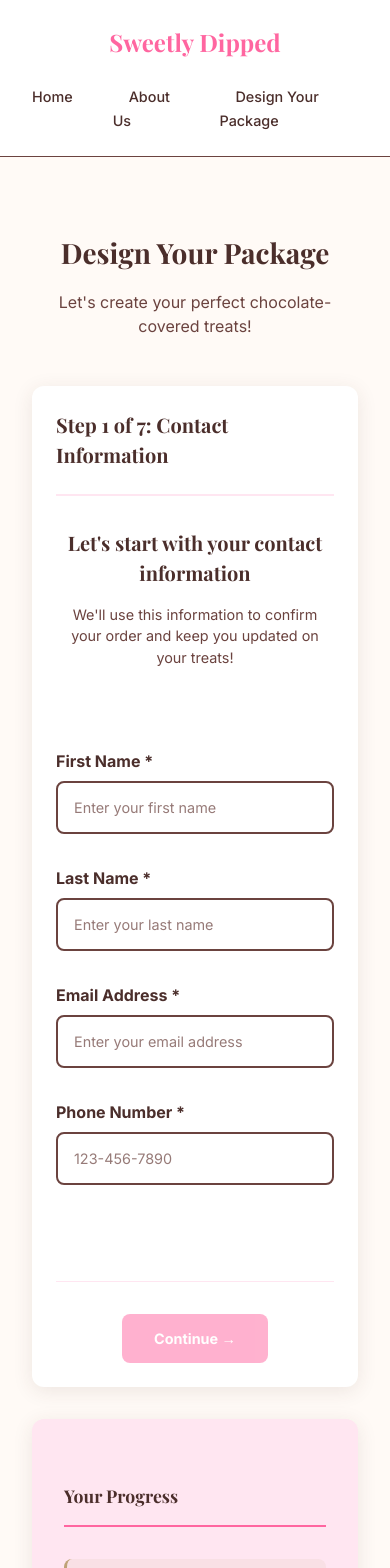
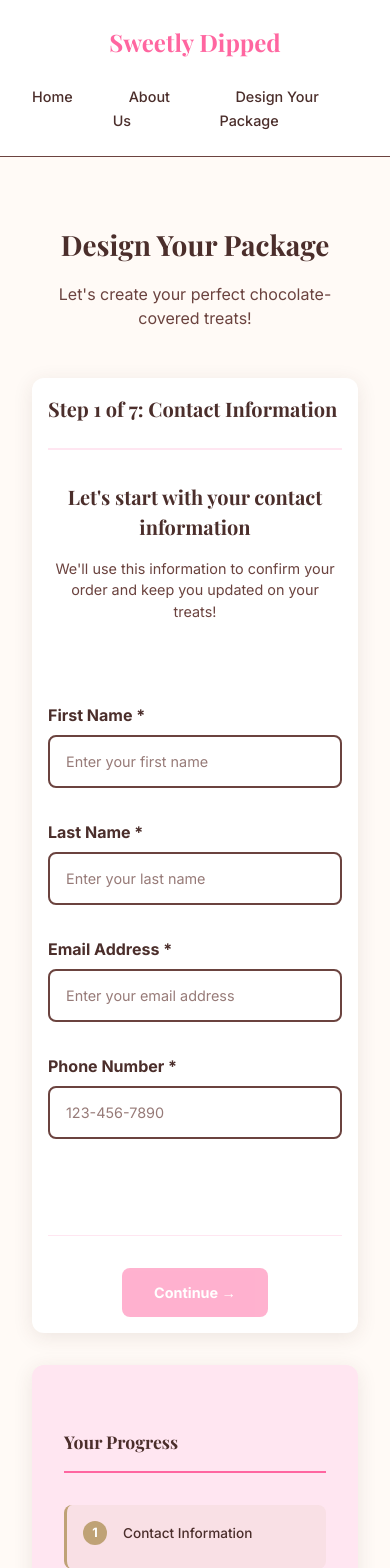
Before and after one commit to whatleytech/sweetly-dipped, a React (Vite) app: page /design-package in a window 390 px wide. Shown: the top 1568 px of the page. Built offline with nearby package versions, Linux system fonts and the light colour scheme.

Commit message:
fix(mobile): implement comprehensive responsive design for PickupDetails component

```diff
--- a/src/components/FormSteps/FormSteps.module.css
+++ b/src/components/FormSteps/FormSteps.module.css
@@ -2,6 +2,10 @@
   display: flex;
   flex-direction: column;
   gap: var(--spacing-xl);
+  width: 100%;
+  max-width: 100vw;
+  overflow: hidden;
+  box-sizing: border-box;
 }
 
 .questionSection {
@@ -28,12 +32,20 @@
   display: flex;
   flex-direction: column;
   gap: var(--spacing-lg);
+  width: 100%;
+  max-width: 100vw;
+  overflow: hidden;
+  box-sizing: border-box;
 }
 
 .fieldGroup {
   display: flex;
   flex-direction: column;
   gap: var(--spacing-xs);
+  width: 100%;
+  max-width: 100vw;
+  overflow: hidden;
+  box-sizing: border-box;
 }
 
 .label {
@@ -250,7 +262,7 @@
   cursor: pointer;
 }
 
-/* Mobile responsive */
+/* Comprehensive mobile responsive - covers all mobile devices */
 @media (max-width: 767px) {
   .questionTitle {
     font-size: 1.25rem;
@@ -309,10 +321,15 @@
 
   .timeWindows {
     gap: var(--spacing-md);
+    width: 100%;
+    max-width: 100vw;
+    overflow: hidden;
+    box-sizing: border-box;
   }
 
   .timeWindow {
     gap: var(--spacing-xs);
+    width: 100%;
   }
 
   .timeWindowLabel {
@@ -321,13 +338,83 @@
   }
 
   .timeGrid {
-    grid-template-columns: repeat(3, 1fr);
+    grid-template-columns: repeat(2, 1fr);
+    gap: var(--spacing-xs);
+    width: 100%;
+    max-width: 100vw;
+    box-sizing: border-box;
+  }
+
+  .timeSlot {
+    padding: var(--spacing-xs);
+    font-size: 0.8rem;
+    min-width: 0;
+    min-height: 40px;
+    word-wrap: break-word;
+    white-space: normal;
+    overflow: visible;
+    box-sizing: border-box;
+  }
+}
+
+
+
+/* Medium-small mobile devices (Pixel 7, etc.) */
+@media (max-width: 420px) {
+  .timeGrid {
+    grid-template-columns: repeat(2, 1fr) !important;
+    gap: var(--spacing-xs) !important;
+  }
+
+  .timeSlot {
+    padding: var(--spacing-xs);
+    font-size: 0.8rem;
+    min-height: 40px;
+  }
+}
+
+/* Small mobile devices (iPhone SE, Samsung Galaxy S8+, etc.) */
+@media (max-width: 380px) {
+  .timeGrid {
+    grid-template-columns: 1fr !important;
+    gap: var(--spacing-xs) !important;
+  }
+
+  .timeSlot {
+    padding: var(--spacing-sm);
+    font-size: 0.9rem;
+    min-height: 45px;
+  }
+}
+
+/* Very small mobile devices */
+@media (max-width: 400px) {
+  .timeGrid {
+    grid-template-columns: repeat(auto-fit, minmax(70px, 1fr));
     gap: var(--spacing-xs);
   }
 
   .timeSlot {
     padding: var(--spacing-xs);
-    font-size: 0.8rem;
+    font-size: 0.75rem;
+    min-height: 35px;
+  }
+}
+
+/* Extra small mobile devices */
+@media (max-width: 480px) {
+  .timeGrid {
+    grid-template-columns: 1fr;
+    gap: var(--spacing-sm);
+  }
+
+  .timeSlot {
+    padding: var(--spacing-md);
+    font-size: 1rem;
+    min-width: 100px;
+    min-height: 50px;
+    white-space: normal;
+    overflow: visible;
   }
 }
 
@@ -359,6 +446,8 @@
   display: grid;
   grid-template-columns: repeat(4, 1fr);
   gap: var(--spacing-sm);
+  width: 100%;
+  box-sizing: border-box;
 }
 
 .timeSlot {
@@ -373,6 +462,7 @@
   cursor: pointer;
   transition: all 0.2s ease;
   text-align: center;
+  box-sizing: border-box;
 }
 
 .timeSlot:hover {
--- a/src/pages/DesignPackagePage.module.css
+++ b/src/pages/DesignPackagePage.module.css
@@ -40,6 +40,10 @@
   border-radius: 12px;
   padding: var(--spacing-xl);
   box-shadow: 0 4px 20px rgba(75, 46, 43, 0.1);
+  width: 100%;
+  max-width: 100vw;
+  box-sizing: border-box;
+  overflow: hidden;
 }
 
 .stepHeader {
@@ -106,9 +110,36 @@
 
   .formSection {
     padding: var(--spacing-md);
+    width: 100%;
+    max-width: 100%;
+    box-sizing: border-box;
   }
 
   .stepHeader h2 {
     font-size: 1.25rem;
   }
 }
+
+/* Force viewport constraints on mobile */
+@media (max-width: 767px) {
+  .formSection {
+    max-width: 100vw !important;
+    width: 100% !important;
+    box-sizing: border-box !important;
+    overflow: hidden !important;
+  }
+}
+
+/* Very small mobile devices */
+@media (max-width: 480px) {
+  .container {
+    padding: var(--spacing-sm);
+  }
+
+  .formSection {
+    padding: var(--spacing-sm);
+    width: 100%;
+    max-width: 100%;
+    box-sizing: border-box;
+  }
+}
```
Also changed, not shown: 1 other file (tests, documents, lock files or other folders).
